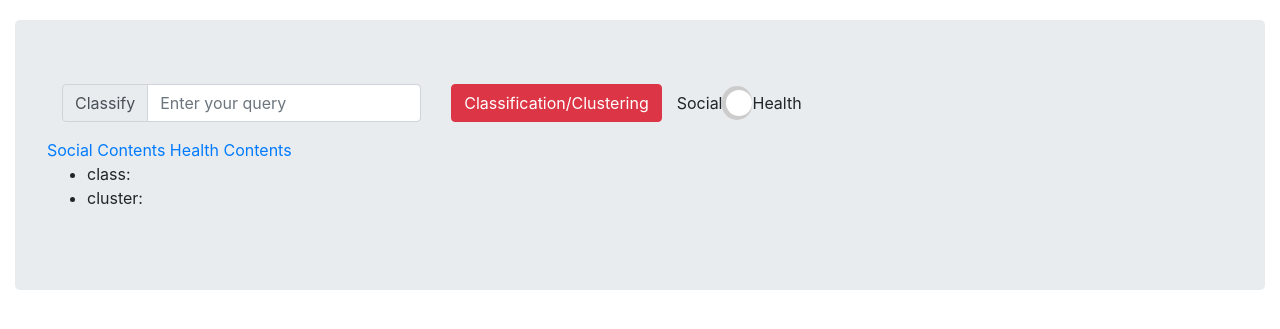
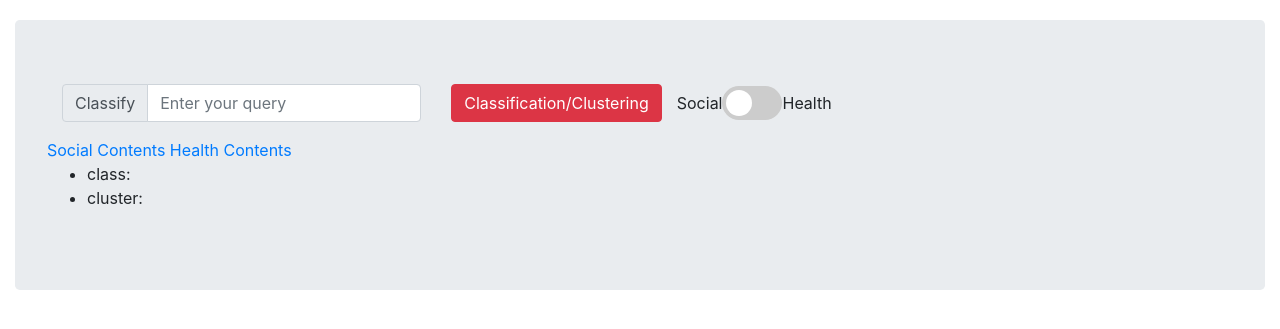
Before and after one commit to IR1401-Spring-Final-Projects/SocialMediaHealth1401-19_39, a Django app: page /retriever/classify/ in a window 1280 px wide. Shown: the part 74-403 px from the top of the page. Run offline with Django 4.2, Linux system fonts and the light colour scheme; parts of the project's set-up code (start-up, migrations or seed data) failed here and were passed over; some libraries are stand-ins or nearby versions.

Commit message:
fix toggle

```diff
--- a/interface/socialhealth/retriever/templates/retriever/classify.html
+++ b/interface/socialhealth/retriever/templates/retriever/classify.html
@@ -103,7 +103,7 @@
             />
           </div>
           <p class="mb-3">Social</p>
-          <label class="switch mb-3 col-auto">
+          <label class="switch mb-3">
             <input
               type="checkbox"
               name="subject-toggle"
```
